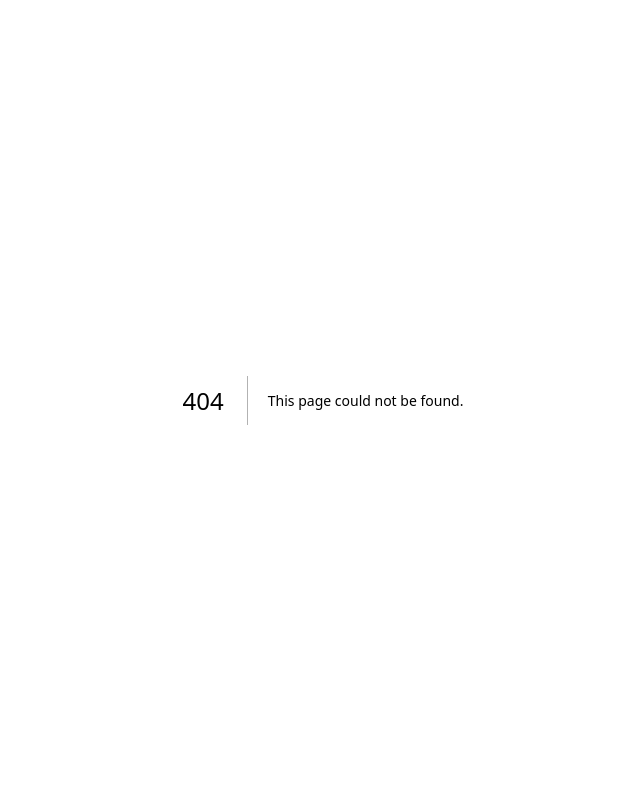
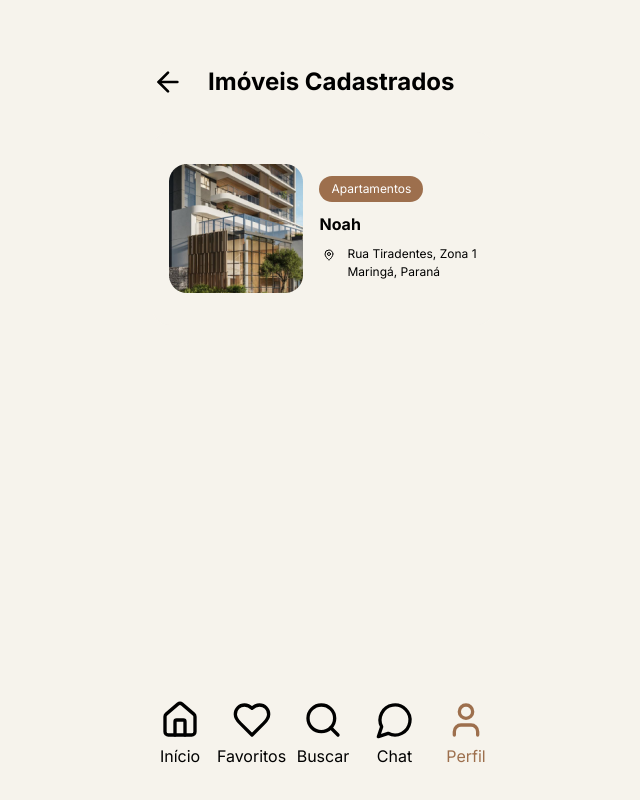
Before and after one commit to murilob03/imobarea-cs, a Next.js app: page /imoveis in a window 1280 px wide. Before the commit this address had no page. Shown: the whole page, without its empty margins (317-957 px from the left). Built offline with nearby package versions, Linux system fonts and the light colour scheme; no server answers.

Commit message:
resolvendo conflito

```diff
--- /dev/null
+++ b/src/app/imoveis/page.tsx
@@ -0,0 +1,27 @@
+'use client'
+
+import { useEffect } from 'react'
+import { ArrowLeft } from 'lucide-react'
+import CustomButton from '@/components/CustomButton'
+import { Star } from 'lucide-react'
+import Image from 'next/image'
+import Footer from '@/components/Footer'
+import ShowImovel from '@/components/ShowImovel'
+import EditImovel from '@/components/EditImovel'
+
+export default function ListarImoveis() {
+  return (
+    <div className="flex p-[64px_24px] flex-col items-center gap-8 w-full justify-between">
+      {/* Conteúdo Superior */}
+      <div className="flex gap-6 items-center w-full">
+        <a href="/usuario/inicio">
+          <ArrowLeft size={32} color="black" />
+        </a>
+        <h1 className="">Imóveis Cadastrados</h1>
+      </div>
+
+      <EditImovel />
+      <Footer activeState="Perfil" />
+    </div>
+  )
+}
```
